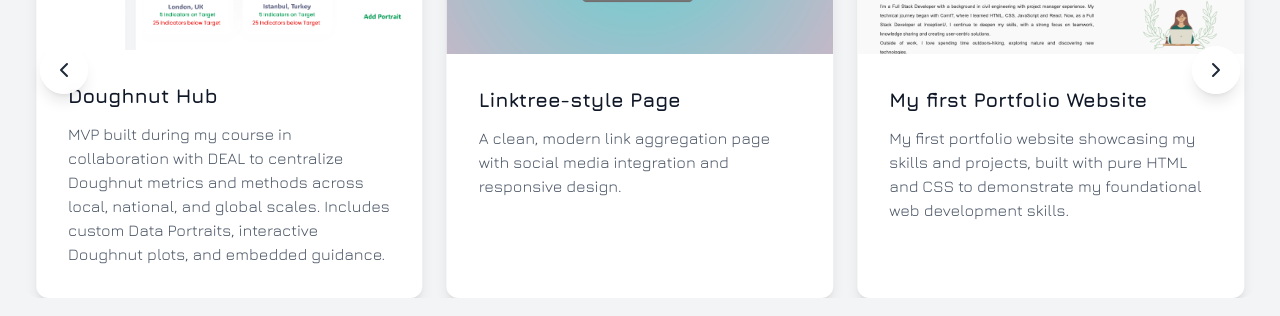
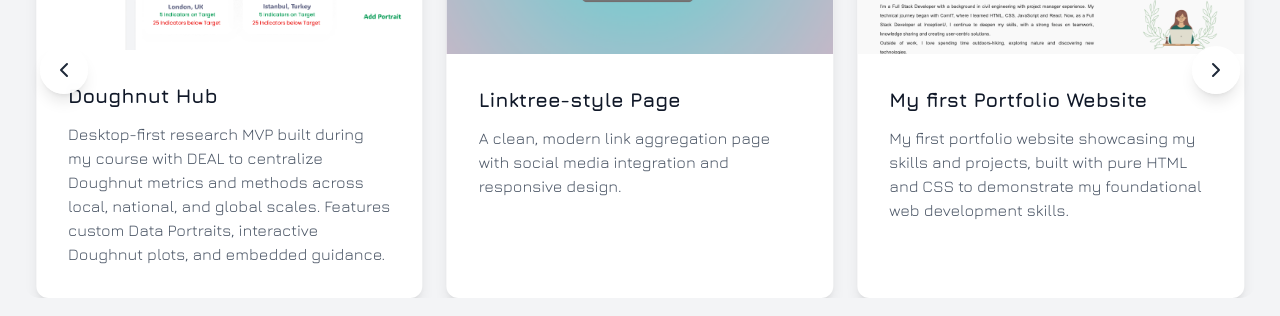
Before and after one commit to nailopes/my-portfolio-nextjs, a Next.js app: page / in a window 1280 px wide. Shown: the part 1840-2156 px from the top of the page. Built offline with nearby package versions, Linux system fonts and the light colour scheme.

Commit message:
clarify desktop-first design in project description and add url

```diff
--- a/app/components/Projects.jsx
+++ b/app/components/Projects.jsx
@@ -20,9 +20,8 @@ export default function Projects() {
             title: "Doughnut Hub",
             image: "/doughnut-hub.png",
             alt: "Multi-scale portraits, comparisons, practitioner guidance",
-            link: "https://github.com/EvolveU-FSD/c13-project3-team5.git",
-            description: "MVP built during my course in collaboration with DEAL to centralize Doughnut metrics and methods across local, national, and global scales. Includes custom Data Portraits, interactive Doughnut plots, and embedded guidance.",
-            disabled: true
+            link: "https://doughnut-visualiser.doughnuteconomics.org/",
+            description: "Desktop-first research MVP built during my course with DEAL to centralize Doughnut metrics and methods across local, national, and global scales. Features custom Data Portraits, interactive Doughnut plots, and embedded guidance.",
         },
         {
             title: "Linktree-style Page",
```
